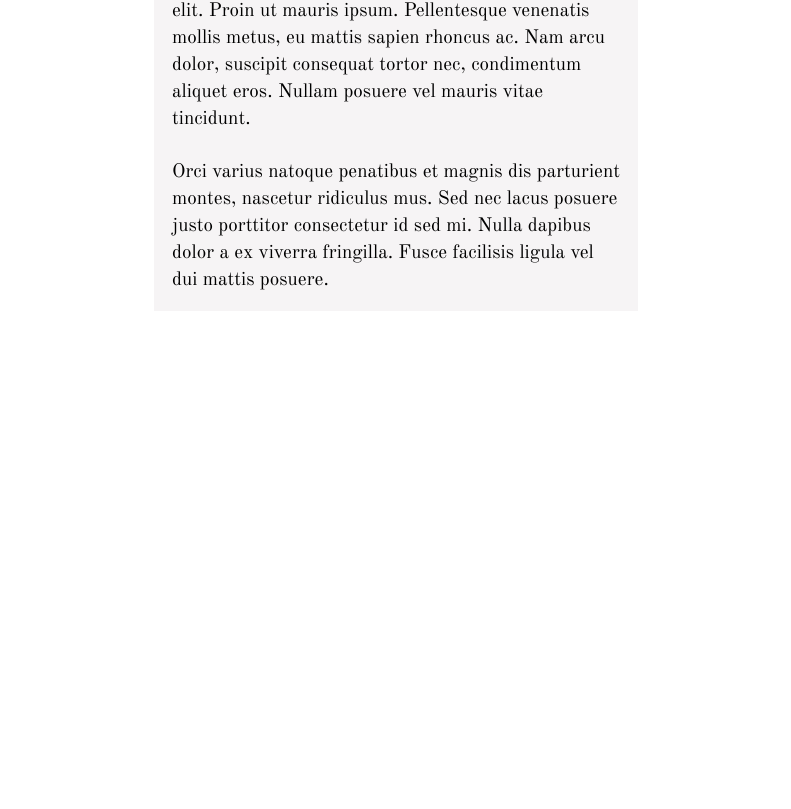
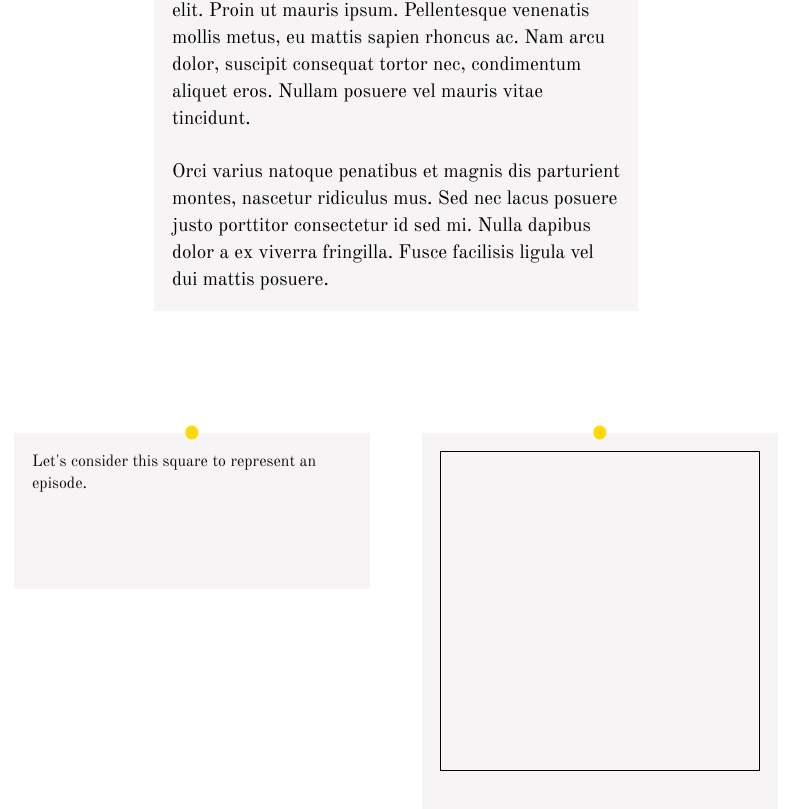
Before and after one commit to soumyakarwa/comedy-duos, a Svelte app in the folder frontend/svelte-app/: page / in a window 1280 px wide. Shown: the part 2037-2846 px from the top of the page, without its empty margins (244-1035 px from the left). Before the commit the page ends 2435 px from the top, so only its background shows below. Built offline with nearby package versions, Linux system fonts and the light colour scheme.

Commit message:
figured out episode breakdown on click (increasing) not decresing

```diff
--- a/frontend/svelte-app/src/Characters.svelte
+++ b/frontend/svelte-app/src/Characters.svelte
@@ -132,7 +132,7 @@
         }
       });
     }, {
-      threshold: 0.1 // Adjust this threshold as needed
+      threshold: 0.01 // Adjust this threshold as needed
     });
 
     observer.observe(textBox);
@@ -157,15 +157,15 @@
   }
 
   function handleClick() {
+    currentTextIndex++;
+    console.log(currentTextIndex);
+    let char = characters[currentTextIndex]
+    let charElement = document.getElementById(char.id);
+    charElement.style.visibility = 'visible';
+    addCharacterDiv(charElement, svg, char.pin, char.originPin);
     if(currentTextIndex == sectionTexts.length-1){
       document.body.style.overflow = 'auto';
       characterSection.removeEventListener('click', handleClick);
-    } else {
-      currentTextIndex++;
-      let char = characters[currentTextIndex]
-      let charElement = document.getElementById(char.id);
-      charElement.style.visibility = 'visible';
-      addCharacterDiv(charElement, svg, char.pin, char.originPin);
     }
   }
 </script>
--- a/frontend/svelte-app/src/Content.svelte
+++ b/frontend/svelte-app/src/Content.svelte
@@ -30,8 +30,8 @@
 
 <Characters/>
 <Standalone text={standaloneText}/>
-<!-- <EpisodeBreakdown {episodeData} {specificDataPoint}/>
-<HeatMap {episodeData} {specificDataPoint}/> -->
+<EpisodeBreakdown {episodeData} {specificDataPoint}/>
+<!-- <HeatMap {episodeData} {specificDataPoint}/> -->
 
 <style>
 </style>
--- a/frontend/svelte-app/src/EpisodeBreakdown.svelte
+++ b/frontend/svelte-app/src/EpisodeBreakdown.svelte
@@ -17,6 +17,7 @@
     let yScale;
     let rectWidth;
     let rectYPosIncrement;
+    let episodeSection;
 
     export let episodeData;
     export let specificDataPoint;
@@ -25,10 +26,40 @@
     let episodeDescriptions = [];
     let newDescription3;
     let characterHighlights = [];
-    let currentStep;
+    let currentStep = 0;
     let previousStep = -1;
 
     const steps = [`Let's consider this square to represent an episode.`, `Using three different descriptions provided me more insight, and allowed me to compare and contrast the plots for each episode.`, `Breaking the descriptions down to sentences provides insight about the different plot points.`, `Breaking down complicated sentences into clauses to improve analysis.`, `Analysing each part for character groups or pairings.`, `Comparing the descriptions to identify distinct groups. For instance, all three descriptions contain a distinct group of Jake, Charles and Terry.`, `Now it gets interesting. Description 1 is just one long sentence, but Description 3 is comprehensible and divided. I used Description 3 to correspond and break-up larger groups in Descriptions 1 & 2. So we know the second pair is, Captain Holt & Rosa.`, `And lastly, we have the unlikely duo of Amy & Gina! And so we know the groupings in __ episode. The next step, is to carry this out for all episodes of all seasons!`]
+
+    onMount(() => {
+        let lastScrollTop = document.documentElement.scrollTop;
+        const sectionObserver = new IntersectionObserver(entries => {
+        entries.forEach(entry => {
+            const currentScrollTop = document.documentElement.scrollTop;
+            if (entry.isIntersecting && currentScrollTop > lastScrollTop) {
+                console.log("intersecting");
+                document.body.style.overflow = 'hidden';
+            } else if (!entry.isIntersecting || currentScrollTop <= lastScrollTop) {
+                document.body.style.overflow = 'auto';
+            }
+
+            lastScrollTop = currentScrollTop <= 0 ? 0 : currentScrollTop; // For Mobile or negative scrolling
+            });
+        }, {
+        threshold: 0.99 // Trigger only when the entire section is in view
+        });
+        sectionObserver.observe(episodeSection);
+
+        if (episodeSection) {
+            episodeSection.addEventListener('click', handleClick);
+        }
+
+        return () => {
+            sectionObserver.disconnect();
+            document.body.style.overflow = 'auto';
+            episodeSection.removeEventListener('click', handleClick);
+        };
+    });
 
     $: if (specificDataPoint){
         episodeDescriptions[0] = setSentenceHighlight(specificDataPoint[`Episode Description`], specificDataPoint[`Episode Description Analysis`]);
@@ -57,6 +88,14 @@
         rectWidth = 0.3*window.innerWidth;
         rectYPosIncrement = rectWidth/3;
     };
+
+    function handleClick(){
+        currentStep++;
+        if(currentStep == steps.length-1){
+            document.body.style.overflow = 'auto';
+            episodeSection.removeEventListener('click', handleClick);
+        }
+    }
 
         /**
      * Setting initial sentence highlight spans in current step = 2
@@ -426,11 +465,10 @@
         rectWidth = 0.25*window.innerWidth;
         rectYPosIncrement = rectWidth/3;
     })();
-
 </script>
 
-<section class="episode-section webpage-section">
-    <Scroll bind:value={currentStep}>
+<section bind:this={episodeSection} class="episode-section webpage-section">
+    <!-- <Scroll bind:value={currentStep}>
         {#each steps as text, i}
             <div class="step" class:active={currentStep === i}>
                 <div class="step-content">
@@ -438,9 +476,14 @@
                 </div>
             </div>
         {/each}
-    </Scroll>
+    </Scroll>    -->
+    <div class="content">
+        <img id="episode-pin" src="/assets/pin.svg" alt="thumb pin" class="thumb-pin"/>
+        {@html steps[currentStep]}
+    </div>
 
     <div class="chart">
+        <img id="chart-pin" src="/assets/pin.svg" alt="thumb pin" class="thumb-pin"/>
         <div id="col1">
             <div bind:this={heatMap}>
                 <svg bind:this={episodeSvg} width={rectWidth} height={rectWidth} viewbox="0 0 {rectWidth} {rectWidth}">
@@ -477,9 +520,6 @@
                 {/if}
             </div>
         </div>
-        <!-- <div id="col2">
-
-        </div> -->
     </div>
 </section>
 
@@ -488,7 +528,10 @@
     .episode-section {
         display: flex;
         justify-content: center;
-        gap: calc(var(--margin)*2);
+        gap: calc(var(--margin)*3);
+        height: 100vh;
+        width: 100vw;
+        position: relative;
     }
 
     .chart {
@@ -499,6 +542,7 @@
         display: flex;
         flex-direction: row;
         align-items: center;
+        background-color: var(--white);
         /* gap: var(--margin); */
         /* padding-left:calc(var(--margin)*2);  */
     }
@@ -509,20 +553,28 @@
         gap: calc(var(--margin)/2);
         width: 25vw;
         justify-content: center;
+        padding: var(--margin);
         /* max-width: 75%;  */
     }
-    /*
-    #col2 {
-        max-width: 50%;
-    } */
 
-    /* #wikifandomDescription {
-        margin-top: 0.3rem;
-    } */
+    .content {
+        width: 25vw;
+        height: 15vh;
+        padding: var(--margin);
+        background-color: var(--white);
+        top: 10vh;
+        position: sticky;
+    }
 
-    /* #wikipediaDescription {
-        max-width: 80%;
-    } */
+    #episode-pin {
+        top: -0.5rem;
+        left: 50%;
+    }
+
+    #chart-pin {
+        top: -0.5rem;
+        left: 50%;
+    }
 
     .episodeDescriptions {
         opacity: 0;
```
